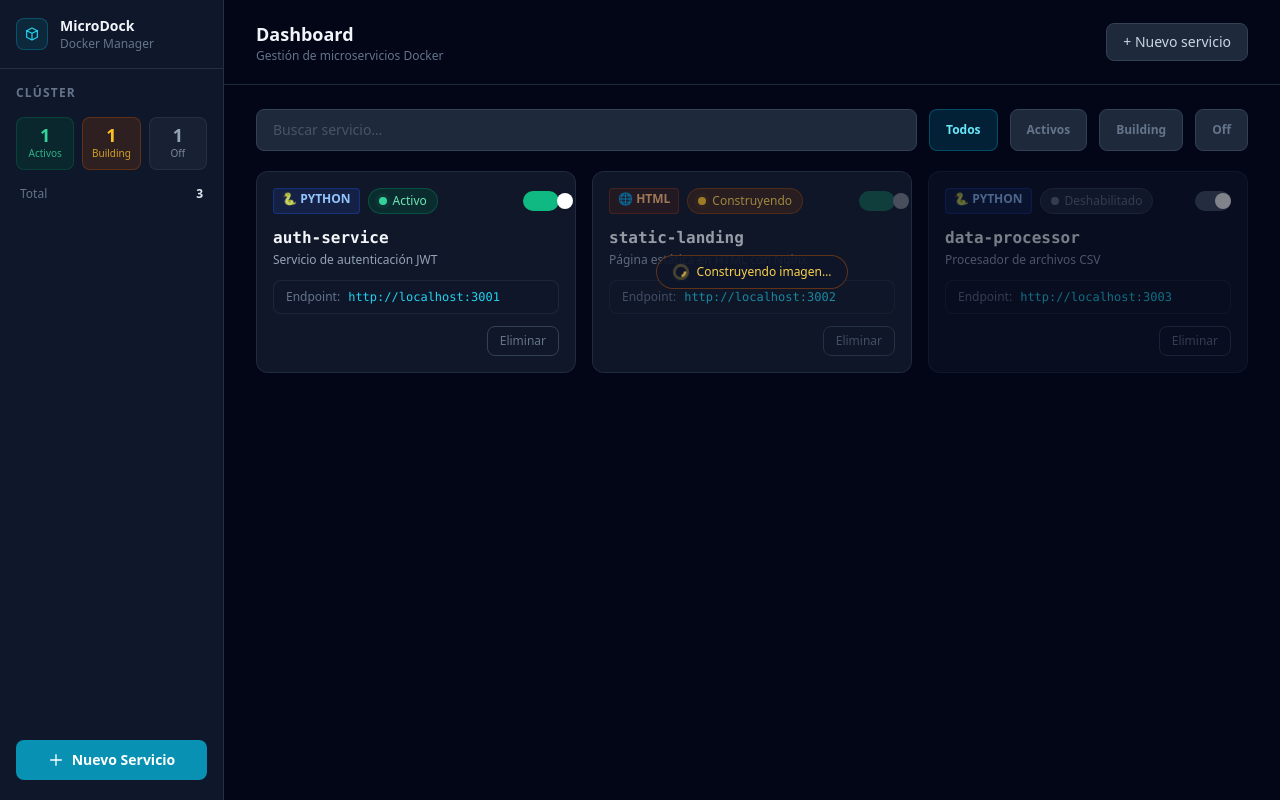
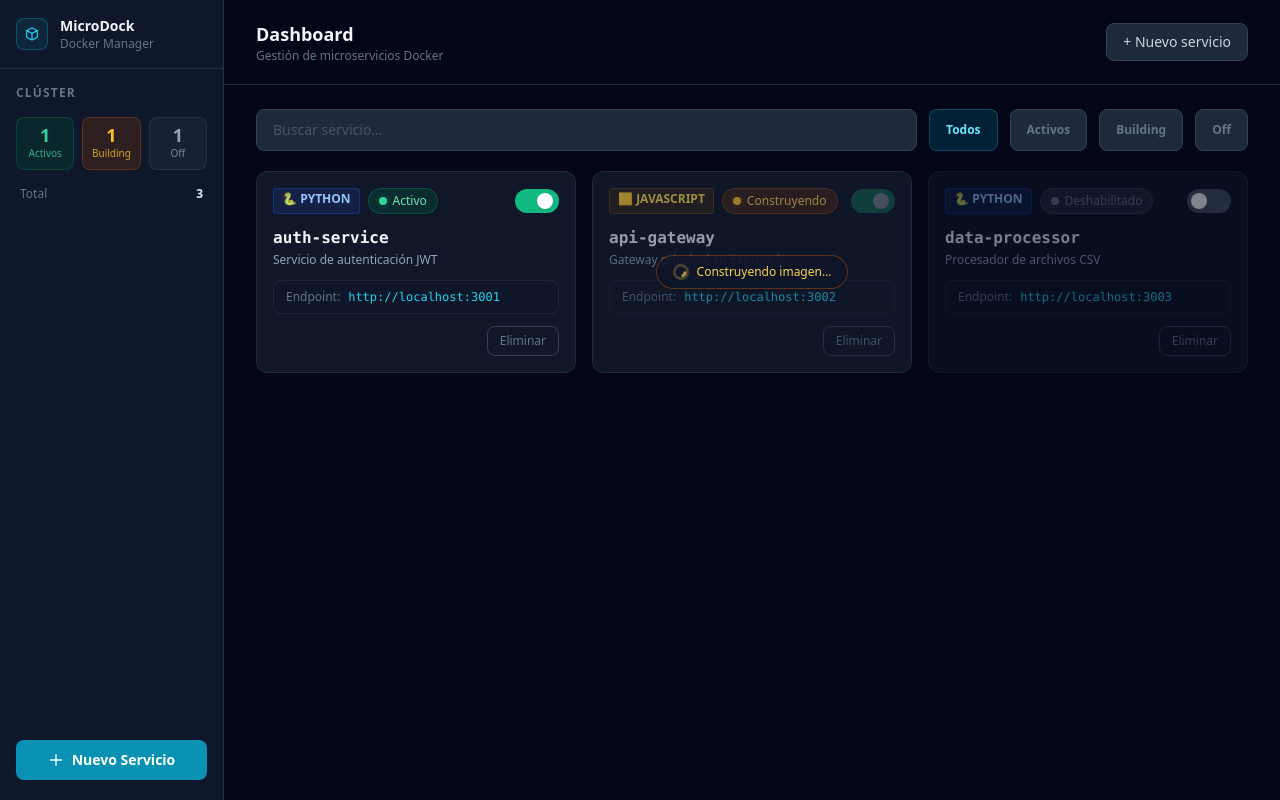
Before and after one commit to Jlobo0210/Plataforma-de-Microservicios, a React (Create React App) app in the folder frontend/: page / in a window 1280 px wide. Built offline with nearby package versions, Linux system fonts and the light colour scheme.

Commit message:
Visual Changes and Javascript

```diff
--- a/frontend/src/components/CodeEditor.jsx
+++ b/frontend/src/components/CodeEditor.jsx
@@ -2,7 +2,7 @@ import { useRef } from 'react';
 
 const PLACEHOLDER = {
   PYTHON: `from flask import Flask\napp = Flask(__name__)\n\n@app.route('/')\ndef index():\n    return 'OK'\n\napp.run(host='0.0.0.0', port=5000)`,
-  HTML: `<!DOCTYPE html>\n<html>\n<body>\n  <h1>Mi servicio</h1>\n</body>\n</html>`,
+  JAVASCRIPT: `const express = require('express');\nconst app = express();\n\napp.get('/', (req, res) => {\n  res.json({ status: 'ok' });\n});\n\napp.listen(3000);`,
 };
 
 export default function CodeEditor({ value, onChange, language }) {
@@ -20,7 +20,6 @@ export default function CodeEditor({ value, onChange, language }) {
 
   return (
     <div className="rounded-lg overflow-hidden border border-slate-700">
-      {/* Barra superior */}
       <div className="flex items-center justify-between px-3 py-2 bg-slate-900 border-b border-slate-700">
         <div className="flex gap-1.5">
           <span className="w-3 h-3 rounded-full bg-red-500/70" />
@@ -30,13 +29,10 @@ export default function CodeEditor({ value, onChange, language }) {
         <span className="text-xs text-slate-500 font-mono">{language}</span>
         <span className="text-xs text-slate-600">{lines} líneas</span>
       </div>
-      {/* Editor */}
       <div className="flex bg-slate-950">
-        {/* Números de línea */}
         <div className="select-none px-3 py-3 text-xs font-mono text-slate-600 bg-slate-900/50 border-r border-slate-700/50 text-right min-w-[2.5rem]">
           {Array.from({ length: lines }, (_, i) => <div key={i} className="leading-6">{i + 1}</div>)}
         </div>
-        {/* Textarea */}
         <textarea
           ref={ref}
           value={value}
--- a/frontend/src/components/CreateServiceModal.jsx
+++ b/frontend/src/components/CreateServiceModal.jsx
@@ -66,16 +66,18 @@ export default function CreateServiceModal({ isOpen, onClose, onSubmit }) {
           <div>
             <label className="text-sm text-slate-300 font-medium">Lenguaje</label>
             <div className="mt-1 flex gap-3">
-              {['PYTHON', 'HTML'].map(lang => (
+              {['PYTHON', 'JAVASCRIPT'].map(lang => (
                 <button key={lang} type="button" onClick={() => set('language', lang)}
                   className={`flex-1 py-2 rounded-lg border text-sm font-semibold transition-all
                     ${form.language === lang
-                      ? lang === 'PYTHON' ? 'bg-blue-900/40 border-blue-600/50 text-blue-300' : 'bg-orange-900/40 border-orange-600/50 text-orange-300'
+                      ? lang === 'PYTHON'
+                        ? 'bg-blue-900/40 border-blue-600/50 text-blue-300'
+                        : 'bg-yellow-900/40 border-yellow-600/50 text-yellow-300'
                       : 'bg-slate-800 border-slate-700 text-slate-500'}`}
                 >
-                  {lang === 'PYTHON' ? '🐍 Python' : '🌐 HTML'}
-                </button>
-              ))}
+                  {lang === 'PYTHON' ? '🐍 Python' : '🟨 JavaScript'}
+            </button>
+          ))}
             </div>
           </div>
 
--- a/frontend/src/components/ServiceCard.jsx
+++ b/frontend/src/components/ServiceCard.jsx
@@ -12,25 +12,31 @@ export default function ServiceCard({ service, onDelete, onToggle }) {
   const isBuilding = service.status === 'building';
   const langColor = service.language === 'PYTHON'
     ? 'bg-blue-900/30 text-blue-300 border-blue-700/40'
-    : 'bg-orange-900/30 text-orange-300 border-orange-700/40';
+    : 'bg-yellow-900/30 text-yellow-300 border-yellow-700/40';
 
   return (
     <div className={`relative flex flex-col gap-3 p-4 rounded-xl bg-slate-800/50 border border-slate-700/50 transition-opacity ${!service.enabled ? 'opacity-50' : ''}`}>
+
       {/* Top: badges + switch */}
       <div className="flex items-center justify-between gap-2">
         <div className="flex gap-2 flex-wrap">
           <span className={`text-xs font-bold px-2 py-0.5 rounded border ${langColor}`}>
-            {service.language === 'PYTHON' ? '🐍' : '🌐'} {service.language}
+            {service.language === 'PYTHON' ? '🐍' : '🟨'} {service.language}
           </span>
           <StatusBadge status={service.status} />
         </div>
-        {/* Switch */}
+
+        {/* Switch arreglado */}
         <button
           onClick={() => !isBuilding && onToggle(service.id, !service.enabled)}
           disabled={isBuilding}
-          className={`relative w-9 h-5 rounded-full transition-colors disabled:opacity-40 ${service.enabled ? 'bg-emerald-500' : 'bg-slate-600'}`}
+          className="relative inline-flex items-center w-11 h-6 rounded-full transition-colors duration-300 disabled:opacity-40 focus:outline-none"
+          style={{ backgroundColor: service.enabled ? '#10b981' : '#475569' }}
         >
-          <span className={`absolute top-0.5 w-4 h-4 rounded-full bg-white shadow transition-transform ${service.enabled ? 'translate-x-4' : 'translate-x-0.5'}`} />
+          <span
+            className="inline-block w-4 h-4 bg-white rounded-full shadow transition-transform duration-300"
+            style={{ transform: service.enabled ? 'translateX(22px)' : 'translateX(4px)' }}
+          />
         </button>
       </div>
 
@@ -40,11 +46,16 @@ export default function ServiceCard({ service, onDelete, onToggle }) {
         <p className="text-xs text-slate-400 mt-0.5">{service.description}</p>
       </div>
 
-      {/* Endpoint */}
-      <div className="flex items-center gap-2 bg-slate-900/60 rounded-lg px-3 py-2 border border-slate-700/40">
-        <span className="text-xs text-slate-500 shrink-0">Endpoint:</span>
-        <span className="text-xs font-mono text-cyan-400 truncate">{service.endpoint}</span>
-      </div>
+      {/* Endpoint clickeable */}
+<div
+  onClick={() => window.open(service.endpoint, '_blank')}
+  className="flex items-center gap-2 bg-slate-900/60 rounded-lg px-3 py-2 border border-slate-700/40 hover:border-cyan-700/50 cursor-pointer group"
+>
+  <span className="text-xs text-slate-500 shrink-0">Endpoint:</span>
+  <span className="text-xs font-mono text-cyan-400 truncate group-hover:text-cyan-300">
+    {service.endpoint}
+  </span>
+</div>
 
       {/* Botón eliminar */}
       <div className="flex justify-end">
@@ -68,6 +79,7 @@ export default function ServiceCard({ service, onDelete, onToggle }) {
           </div>
         </div>
       )}
+
     </div>
   );
 }
--- a/frontend/src/services/mockData.js
+++ b/frontend/src/services/mockData.js
@@ -10,9 +10,9 @@ export const MOCK_SERVICES = [
   },
   {
     id: '2',
-    name: 'static-landing',
-    description: 'Página estática en HTML con Nginx',
-    language: 'HTML',
+    name: 'api-gateway',
+    description: 'Gateway principal en Express.js',
+    language: 'JAVASCRIPT',
     status: 'building',
     enabled: true,
     endpoint: 'http://localhost:3002',
```
Also changed, not shown: 1 other file (tests, documents, lock files or other folders).
